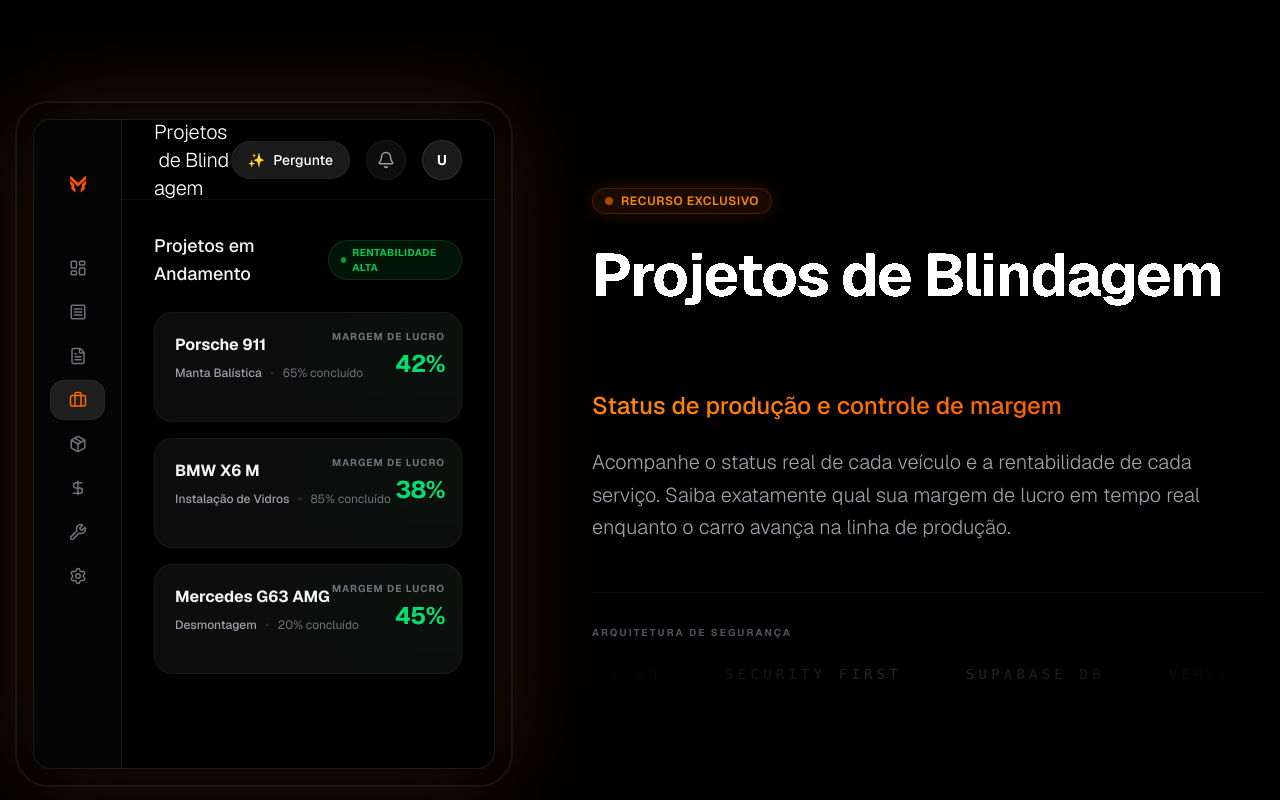
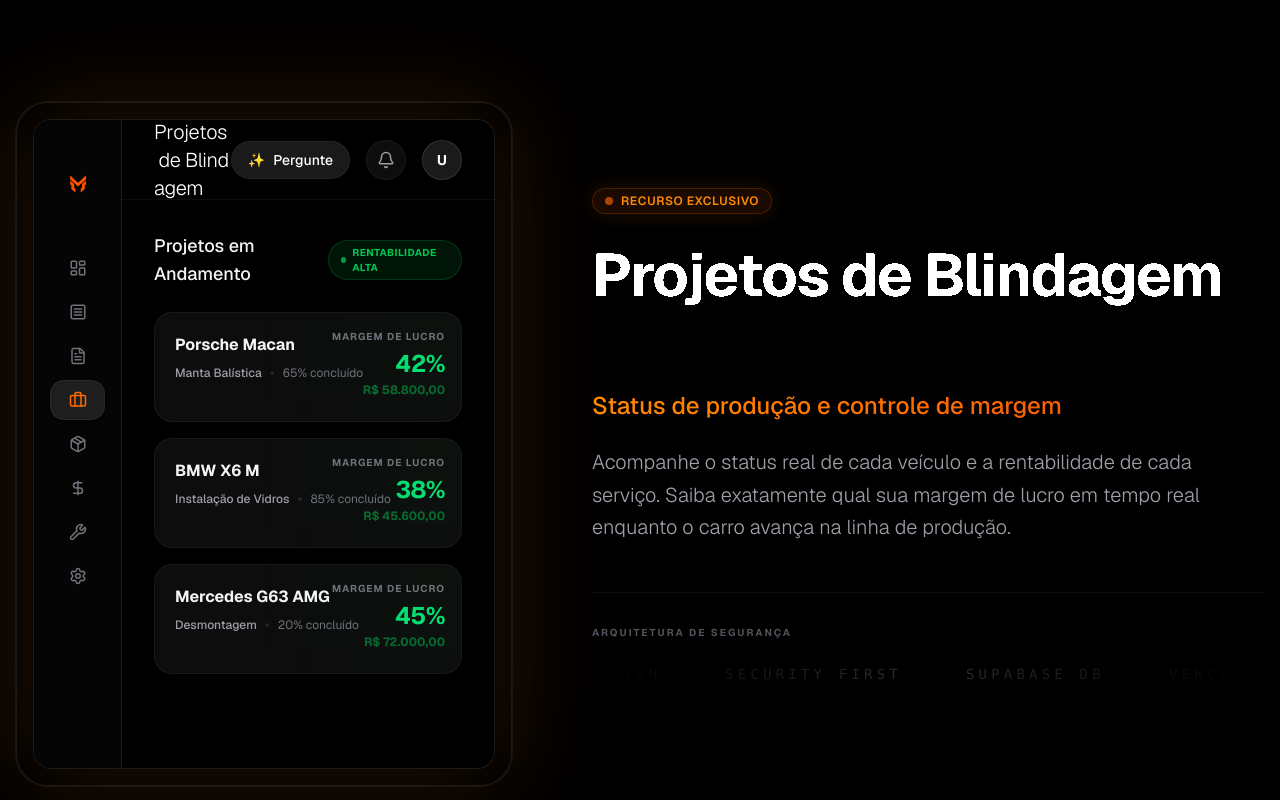
Before and after one commit to fluxaorg/lpblind, a Next.js app: page /como-funciona in a window 1280 px wide. Both pictures are taken after a click on the button 77 px from the left and 1268 px from the top of the page. Shown: the part 868-1668 px from the top of the page. Built offline with nearby package versions, Linux system fonts and the light colour scheme.

Commit message:
refactor: update CRM mockup car model, add profit in BRL, and increase auto-switch time

```diff
--- a/src/components/crm-mockup.tsx
+++ b/src/components/crm-mockup.tsx
@@ -49,7 +49,7 @@ export function CrmMockup() {
         const nextIndex = (currentIndex + 1) % tabs.length;
         return tabs[nextIndex];
       });
-    }, 7000);
+    }, 10000);
   };
 
   const stopAutoSwitch = () => {
@@ -503,10 +503,11 @@ function ProjectsTabContent() {
 
   const projects = [
     {
-      car: "Porsche 911",
+      car: "Porsche Macan",
       stage: "Manta Balística",
       progress: 65,
       margin: "42%",
+      profitVal: "R$ 58.800,00",
       materials: [
         { name: "Manta de Aramida (Camadas)", qty: "18m²" },
         { name: "Parafusos Inox 304", qty: "50 un" },
@@ -518,6 +519,7 @@ function ProjectsTabContent() {
       stage: "Instalação de Vidros",
       progress: 85,
       margin: "38%",
+      profitVal: "R$ 45.600,00",
       materials: [
         { name: "Kit de Vidros AGP iB33", qty: "1 jogo" },
         { name: "Placas de Titânio (Portas)", qty: "2 un" },
@@ -529,6 +531,7 @@ function ProjectsTabContent() {
       stage: "Desmontagem",
       progress: 20,
       margin: "45%",
+      profitVal: "R$ 72.000,00",
       materials: [
         { name: "Etiquetas de Rastreabilidade", qty: "12 un" },
         { name: "Protetores de Acabamento", qty: "1 kit" }
@@ -568,6 +571,7 @@ function ProjectsTabContent() {
                 <div className="text-right">
                   <p className="text-[10px] font-bold text-zinc-500 uppercase tracking-widest mb-1">Margem de Lucro</p>
                   <p className="text-2xl font-bold text-green-400 tracking-tight">{proj.margin}</p>
+                  <p className="text-xs font-bold text-green-500/50 mt-0.5">{(proj as any).profitVal}</p>
                 </div>
               </div>
 
```
